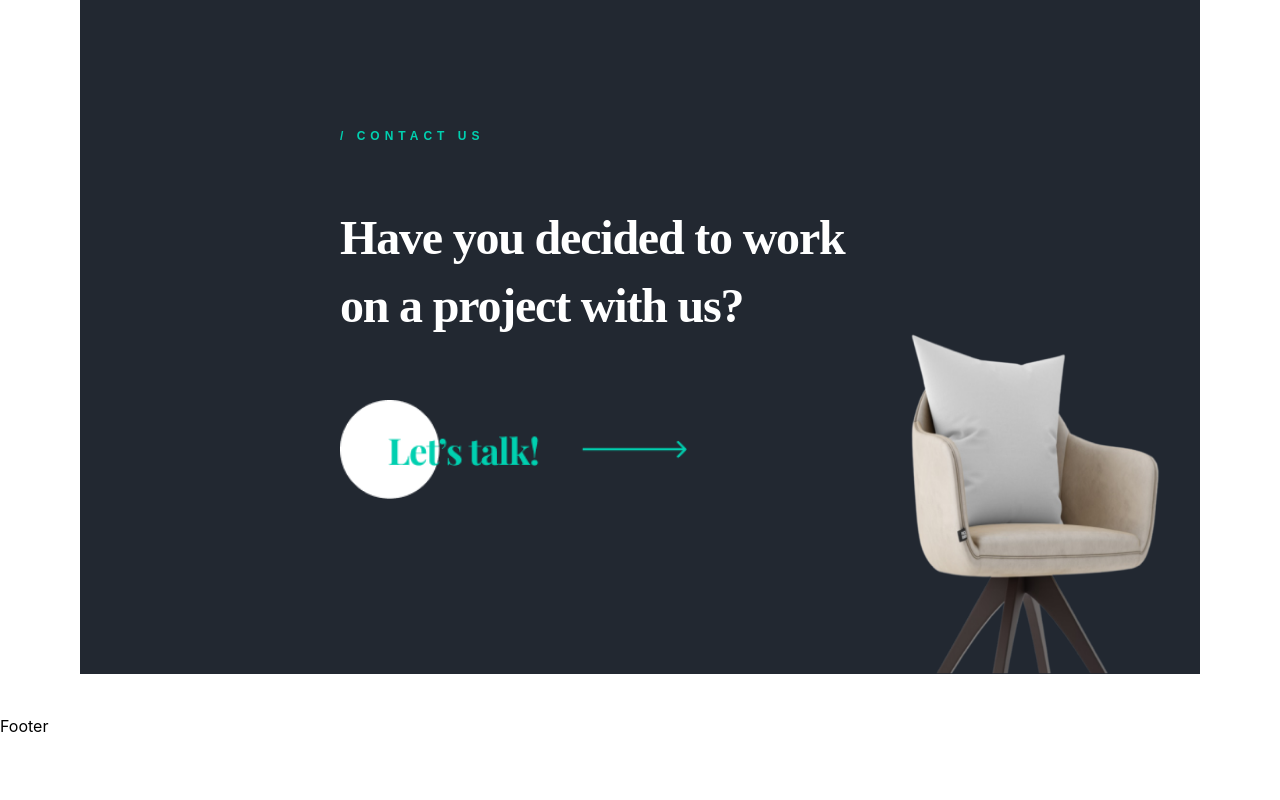
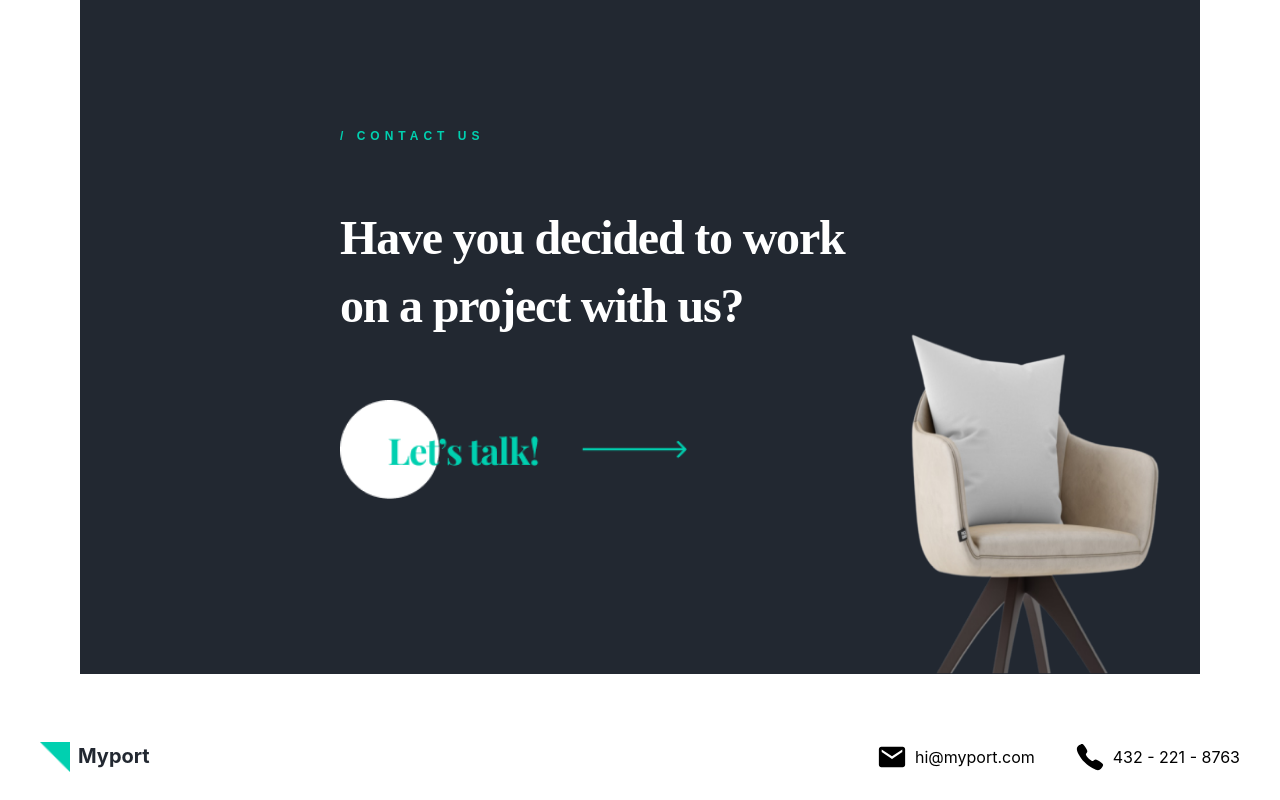
Before and after one commit to muneebkhan-dev/Agency-Website, a React (Vite) app: page / in a window 1280 px wide. Shown: the part 3222-4022 px from the top of the page. Before the commit the page ends 3960 px from the top, so only its background shows below. Built offline with nearby package versions, Linux system fonts and the light colour scheme.

Commit message:
added footer.jsx

```diff
--- a/src/Components/Footer.jsx
+++ b/src/Components/Footer.jsx
@@ -1,11 +1,23 @@
-import React from 'react'
+import React from "react"
+import { IoCall } from "react-icons/io5"
+import { IoMdMail } from "react-icons/io";
 
 const Footer = () => {
   return (
     <>
-    <div>
-        Footer
-    </div>
+      <footer className='relative'>
+        <div className='max-w-7xl px-10 py-7 mx-auto flex justify-between'>
+          <div className='flex gap-2 font-bold'>
+            <img src='/public/images/TRIANGLE.png' alt='' />
+            <h1 className='text-xl text-[#222831]'>Myport</h1>
+          </div>
+          <div className="flex gap-10">
+            <a href='mailto:hi@myport.com' className="flex items-center gap-2 text-base"><IoMdMail className="text-3xl" />hi@myport.com</a>
+            <a href='tel:432 - 221 - 8763' className="flex items-center gap-2 text-base"><IoCall className="text-3xl" />432 - 221 - 8763
+            </a>
+          </div>
+        </div>
+      </footer>
     </>
   )
 }
--- a/src/Pages/Contact.jsx
+++ b/src/Pages/Contact.jsx
@@ -17,7 +17,7 @@ const Contact = () => {
           <img src='/public/images/Group 3312.png' alt='lets-talk' className="w-2/3" />
         </div>
         <div className="flex-1 flex justify-center items-end px-10">
-          <img src="/public/images/design-chair.png" alt="chair" className="h-85" />
+          <img src="/images/design-chair.png" alt="chair" className="h-85" />
         </div>
       </div>
     </section>
```
